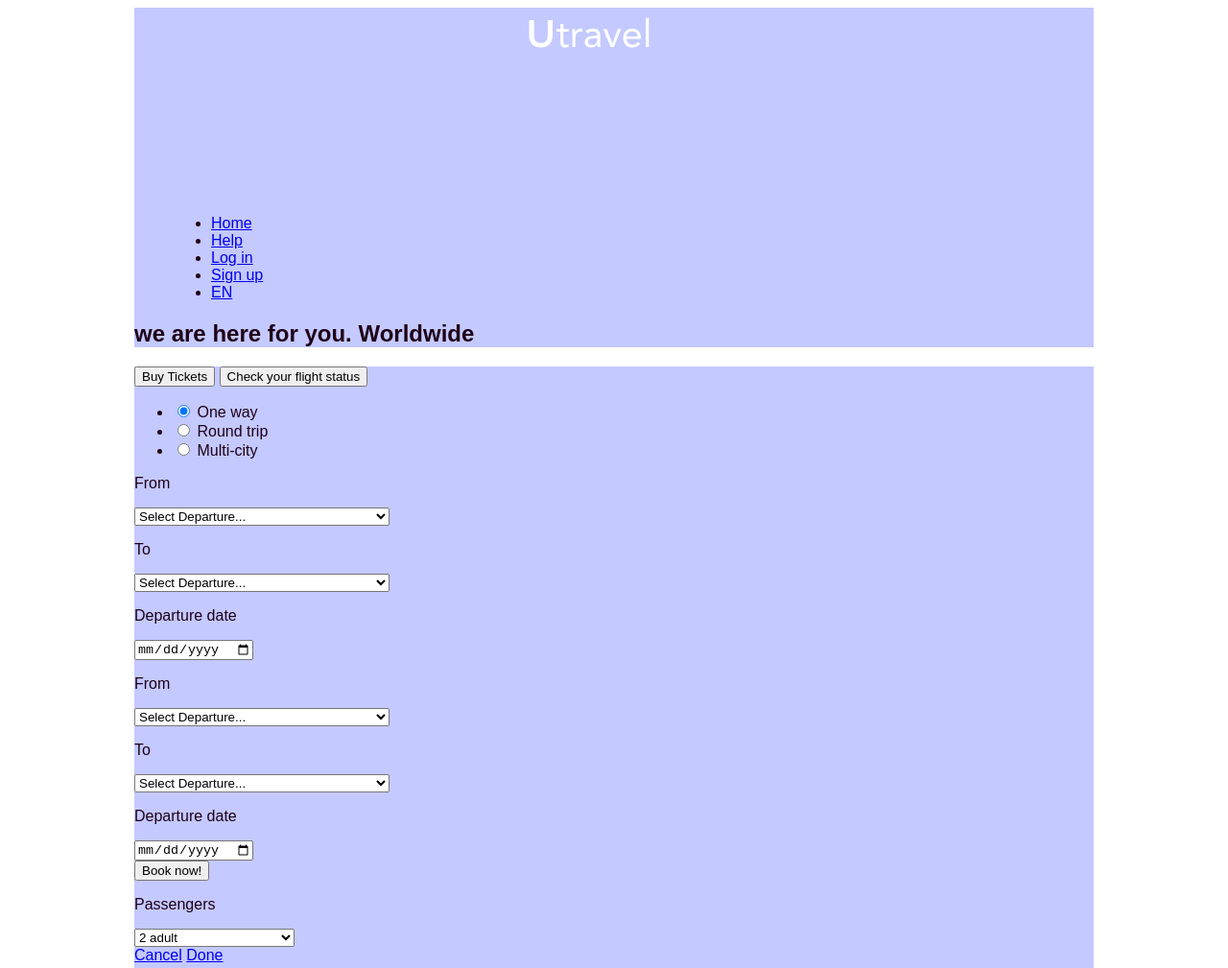
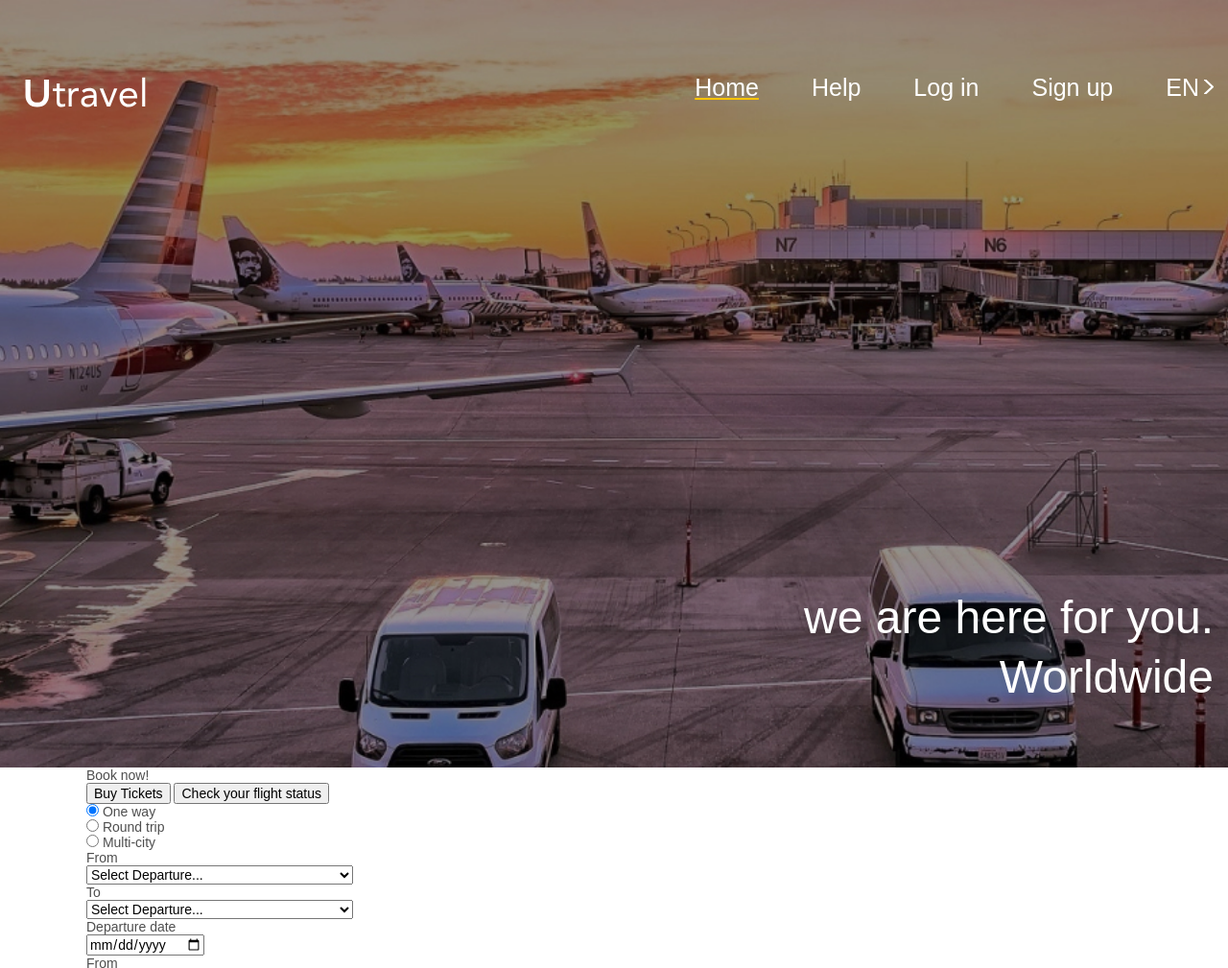
Before and after one commit to AlexBor83/utravel, a website built with webpack: page src/index.html in a window 1280 px wide. Shown: the top 1009 px of the page at 96% size. Built offline with nearby package versions, Linux system fonts and the light colour scheme; a web font is replaced by a local one.

Commit message:
Стили header

```diff
--- a/src/index.html
+++ b/src/index.html
@@ -10,8 +10,8 @@
 
 <body>
     <div class="intro">
-        <div class="container container__header">
-            <header class="header intro__header">
+        <div class="container container--header">
+            <header class="header">
                 <div class="header__logo logo">
                     <a href="#" class="header__link" aria-label="ссылка на логотип">
                         <img src="./img/logo.svg" alt="Логотип компании" width="143" height="43">
@@ -31,8 +31,8 @@
                         <li class="menu__item">
                             <a class="menu__link" href="#">Sign up</a>
                         </li>
-                        <li class="menu__item">
-                            <a class="menu__link" href="#">EN</a>
+                        <li class="menu__item menu__item--language">
+                            <a class="menu__link " href="#">EN</a>
                         </li>
                     </ul>
                 </menu>
@@ -49,6 +49,9 @@
     <main>
         <div class="container container__main">
             <section class="tickets">
+                <p class="tickets__subtitle">
+                    Book now!
+                </p>
                 <div class="tickets__toggel">
                     <button class="tickets__button button button--active">
                         Buy Tickets
--- /dev/null
+++ b/src/styles/blocks/body.scss
@@ -0,0 +1,13 @@
+body {
+  font-family: 'avenir', sans-serif;
+  color: #4e4e4e;
+  font-weight: 350;
+  font-size: 14px;
+  line-height: 16px;
+  min-height: 100vh;
+  min-width: 320px;
+  display: grid;
+  grid-template-rows: min-content 1fr min-content;
+  align-content: start;
+  overflow-x: hidden;
+}
--- /dev/null
+++ b/src/styles/blocks/container.scss
@@ -0,0 +1,14 @@
+.container {
+  max-width: 1130px;
+  padding-left: 15px;
+  padding-right: 15px;
+  margin: 0 auto;
+
+  &--header {
+    max-width: 1500px;
+    display: flex;
+    flex-direction: column;
+    justify-content: space-between;
+    height: 100vh;
+  }
+}
--- /dev/null
+++ b/src/styles/blocks/header.scss
@@ -0,0 +1,10 @@
+.header {
+  margin-top: 70px;
+  display: flex;
+  justify-content: space-between;
+  align-items: center;
+}
+
+.header__menu {
+  padding: 0;
+}
--- /dev/null
+++ b/src/styles/blocks/intro.scss
@@ -0,0 +1,27 @@
+.intro {
+  background-color: #322e2e49;
+  background-image: url('../img/airport.jpg');
+  background-size: cover;
+  background-position: center;
+  background-repeat: no-repeat;
+  width: 100%;
+  height: 100vh;
+}
+
+.intro__content {
+  // margin-top: auto;
+}
+
+.intro__title {
+  font-family: 'montserrat', sans-serif;
+  font-weight: 500;
+  font-size: 48px;
+  line-height: 130%;
+  text-align: right;
+  color: #ffffff;
+  text-shadow: 7px 8px 12px rgba(0, 0, 0, 0.21);
+  display: block;
+  width: 550px;
+  margin-bottom: 5%;
+  margin-left: auto;
+}
--- /dev/null
+++ b/src/styles/blocks/menu.scss
@@ -0,0 +1,45 @@
+.menu {
+  margin: 0;
+}
+
+.menu__list {
+  display: flex;
+  flex-wrap: wrap;
+  gap: 55px;
+}
+
+.menu__item {
+  &--language {
+    position: relative;
+    padding-right: 15px;
+
+    &::after {
+      content: '';
+      position: absolute;
+      background-image: url('../img/arrow-icon.svg');
+      background-size: cover;
+      background-position: center;
+      background-repeat: no-repeat;
+      width: 10px;
+      height: 15px;
+      right: 0;
+    }
+  }
+}
+
+.menu__link {
+  color: white;
+  font-weight: 400;
+  font-size: 25px;
+  line-height: 16px;
+
+  &:hover,
+  &:focus {
+    opacity: 0.5;
+  }
+
+  &--active {
+    text-decoration: underline;
+    text-decoration-color: #ffc400;
+  }
+}
--- /dev/null
+++ b/src/styles/global.scss
@@ -0,0 +1,40 @@
+img {
+  max-width: 100%;
+  height: auto;
+}
+
+a {
+  text-decoration: none;
+}
+
+ul {
+  padding-left: 0;
+  margin: 0;
+  list-style: none;
+}
+
+p,
+h1,
+h2,
+h3 {
+  margin: 0;
+}
+
+.visually-hidden {
+  position: absolute;
+  width: 1px;
+  height: 1px;
+  margin: -1px;
+  border: 0;
+  padding: 0;
+  white-space: nowrap;
+  clip-path: inset(100%);
+  clip: rect(0 0 0 0);
+  overflow: hidden;
+}
+
+*,
+*::before,
+*::after {
+  box-sizing: border-box;
+}
--- a/src/styles/styles.scss
+++ b/src/styles/styles.scss
@@ -1,19 +1,16 @@
-// @import '~normalize.css';
+@import '~normalize.css';
+@import './global.scss';
 @import './blocks/fonts.scss';
+@import './blocks/body.scss';
+@import './blocks/intro.scss';
+@import './blocks/container.scss';
+@import './blocks/header.scss';
+@import './blocks/menu.scss';
 
-.container {
-  max-width: 1000px;
-  margin: 0 auto;
-  background-color: rgb(196, 201, 255);
-  color: rgb(30, 0, 23);
-  user-select: none;
-  font-family: 'avenir', sans-serif;
-}
-
-.logo {
-  // background-image: url('/img/webpack-logo.png');
-  background-size: cover;
-  width: 200px;
-  height: 200px;
-  margin: 0 auto;
-}
+// .container {
+//   max-width: 1500px;
+//   padding-left: 15px;
+//   padding-right: 15px;
+//   margin: 0 auto;
+//   background-color: aquamarine;
+// }
```
Also changed, not shown: dist/assets/airport..jpg (added), dist/assets/arrow-icon..svg (added), dist/index.html, src/img/arrow-icon.svg (added), 4 other files.
